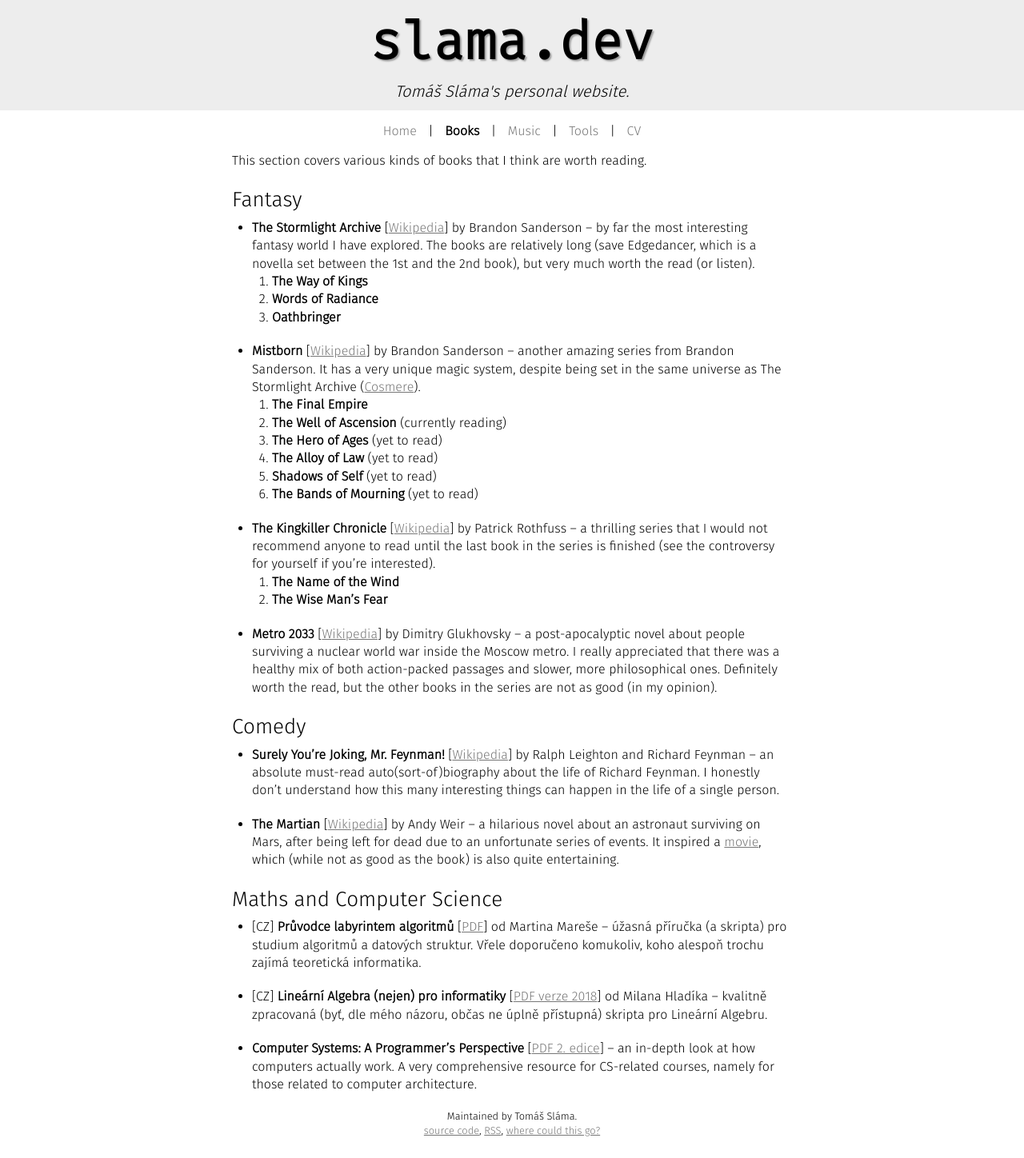
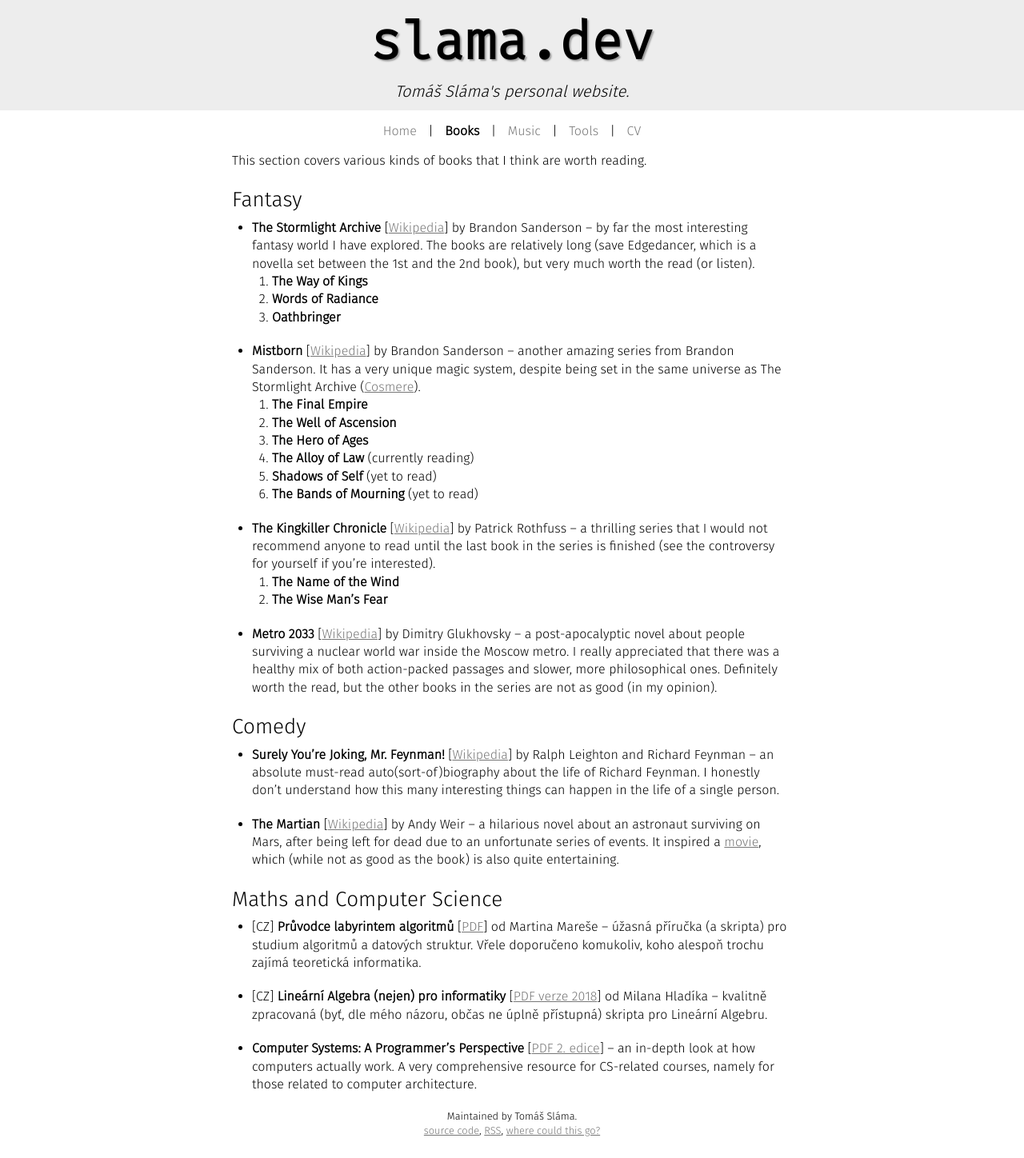
Before and after one commit to xiaoxiae/slama.dev, a Jekyll site: the page built from books.md, in a window 1280 px wide. Shown: the whole page at 80% size. Built offline with Jekyll 4.4.1, drawn with Linux system fonts in a browser that asks for light colours.

Commit message:
books: reading status

```diff
--- a/books.md
+++ b/books.md
@@ -16,9 +16,9 @@
 
 - **Mistborn** [[Wikipedia](https://en.wikipedia.org/wiki/Mistborn_series)] by Brandon Sanderson -- another amazing series from Brandon Sanderson. It has a very unique magic system, despite being set in the same universe as The Stormlight Archive ([Cosmere](https://en.wikipedia.org/wiki/Brandon_Sanderson#Cosmere)).
 	1. **The Final Empire**
-	2. **The Well of Ascension** (currently reading)
-	3. **The Hero of Ages** (yet to read)
-	4. **The Alloy of Law** (yet to read)
+	2. **The Well of Ascension**
+	3. **The Hero of Ages**
+	4. **The Alloy of Law** (currently reading)
 	5. **Shadows of Self** (yet to read)
 	6. **The Bands of Mourning** (yet to read)
 
```
